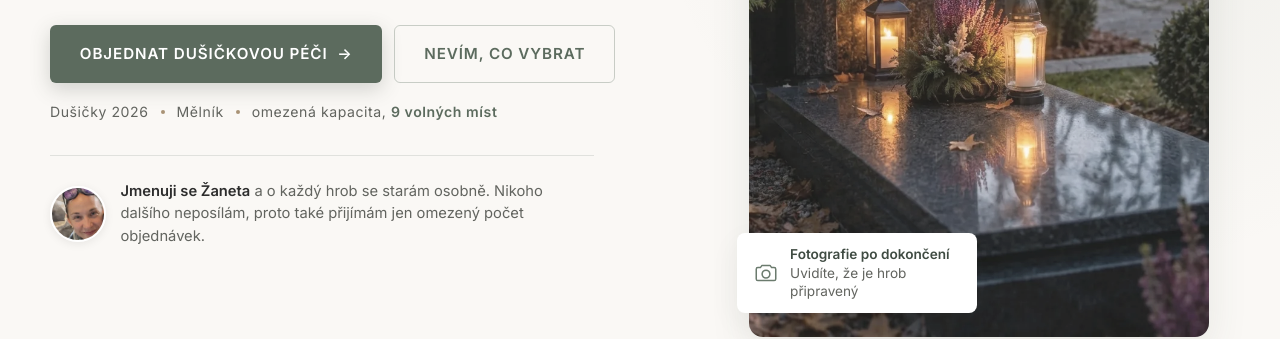
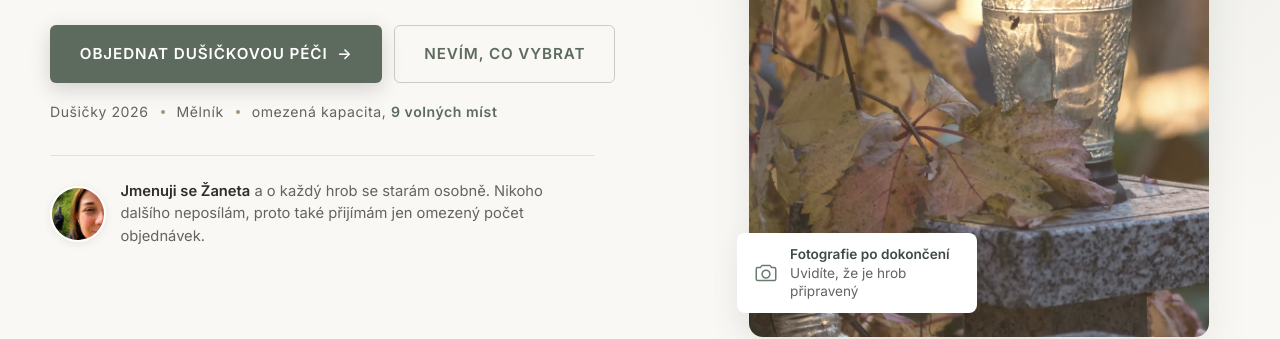
Before and after one commit to BeatrixKiddo-code/provasklid, a plain HTML site: page dusicky/index.html in a window 1280 px wide. Shown: the part 491-830 px from the top of the page. Drawn offline with nearby package versions, Linux system fonts and the light colour scheme.

Commit message:
Dušičky: nová hero fotka a portrét, odstraněny staré obrázky
Co-Authored-By: Claude Opus 5.5 <noreply@anthropic.com>

```diff
--- a/dusicky/index.html
+++ b/dusicky/index.html
@@ -35,7 +35,7 @@
             rel="stylesheet">
     </noscript>
     <link rel="preload" href="../fonts/Rawengulksans-8g8B.woff2" as="font" type="font/woff2" crossorigin>
-    <link rel="preload" href="../images/dusicky/dusicky-hero.webp" as="image">
+    <link rel="preload" href="../images/dusicky/hero.webp" as="image">
     <link rel="icon" type="image/png" sizes="32x32" href="../images/favicon_hrbitov.png">
     <link rel="icon" type="image/png" sizes="16x16" href="../images/favicon_hrbitov16.png">
 
@@ -544,7 +544,7 @@
             width: 100%;
             height: 100%;
             object-fit: cover;
-            object-position: 40% 60%;
+            object-position: 50% 50%;
         }
 
         .hero-badge {
@@ -1899,15 +1899,15 @@
                     </p>
 
                     <div class="hero-trust">
-                        <img src="../images/dusicky/zaneta.webp" alt="Žaneta, která se o hroby osobně stará" width="240" height="240" loading="lazy">
+                        <img src="../images/dusicky/zanetaa.webp" alt="Žaneta, která se o hroby osobně stará" width="240" height="240" loading="lazy">
                         <p><strong>Jmenuji se Žaneta</strong> a&nbsp;o&nbsp;každý hrob se starám osobně. Nikoho dalšího neposílám, proto také přijímám jen omezený počet objednávek.</p>
                     </div>
                 </div>
 
                 <div class="hero-visual">
                     <div class="hero-photo">
-                        <img src="../images/dusicky/dusicky-hero.webp" width="921" height="1152"
-                            alt="Upravený hrob s dušičkovou výzdobou, vřesem a zapálenými svíčkami za podzimního večera"
+                        <img src="../images/dusicky/hero.webp" width="1000" height="1500"
+                            alt="Zapálená hřbitovní svíčka mezi podzimním listím na kamenné desce hrobu"
                             fetchpriority="high">
                     </div>
                     <div class="hero-badge">
```
Also changed, not shown: images/dusicky/dusicky-hero.webp (deleted), images/dusicky/hero.webp (added), images/dusicky/zaneta.webp (deleted), images/dusicky/zanetaa.webp (added).
